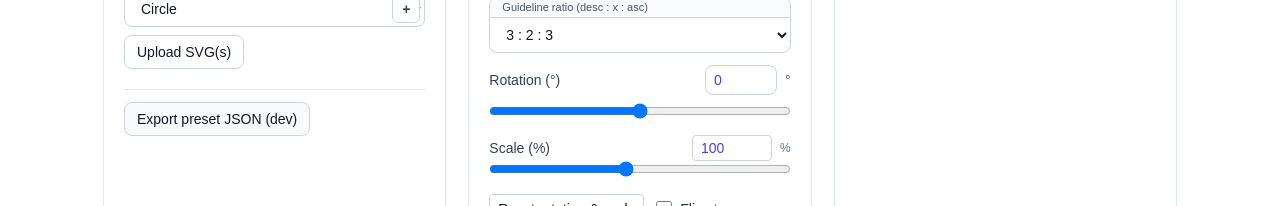
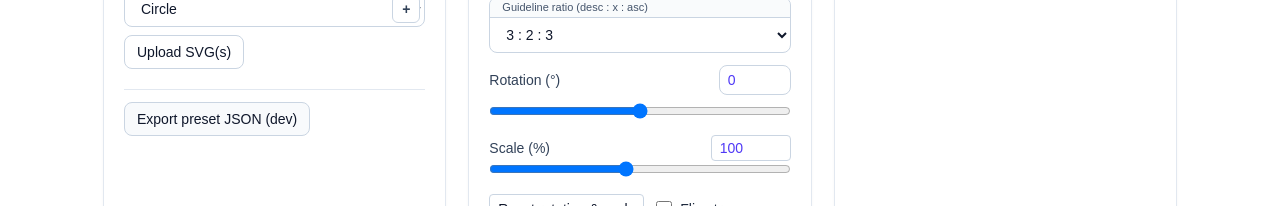
Before and after one commit to mashw/calligraphy-tools, a Next.js app: page /path-guides in a window 1280 px wide. Shown: the part 823-1029 px from the top of the page. Built offline with nearby package versions, Linux system fonts and the light colour scheme.

Commit message:
Adjusted slider layouts.

```diff
--- a/src/app/path-guides/page.tsx
+++ b/src/app/path-guides/page.tsx
@@ -1971,7 +1971,6 @@ const setCrossingOver = (crossing: Crossing, overId: string) => {
                           updateStrap(activeStrap.id, { rotDeg: nextRot });
                         }}
                       />
-                      <span className="text-slate-600">°</span>
                     </div>
                   </div>
                   <div className="mt-2 flex items-center gap-3 flex-nowrap">
@@ -2032,7 +2031,6 @@ const setCrossingOver = (crossing: Crossing, overId: string) => {
                         }}
                         className="w-20 rounded border border-slate-300 px-2 py-0.5 text-indigo-600 tabular-nums"
                       />
-                      <span className="text-xs text-slate-500">%</span>
                     </div>
                   </div>
                   <input
```
